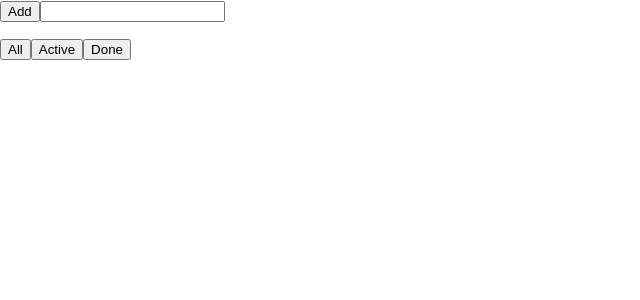
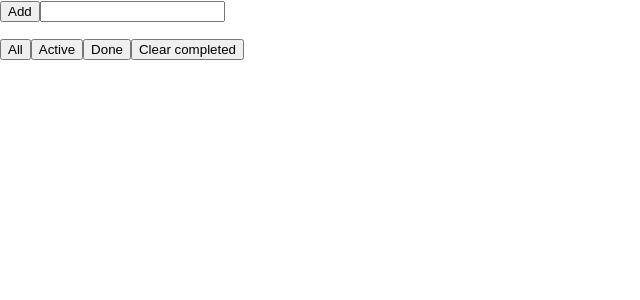
Before and after one commit to V-Jgenti-exceed/react_todo_app, a React (Create React App) app in the folder react_todo/: page / in a window 1280 px wide. Shown: the top 300 px of the page, without its empty margins (0-640 px from the left). Built offline with nearby package versions, Linux system fonts and the light colour scheme.

Commit message:
modified filter code style

```diff
--- a/react_todo/src/components/Filter.js
+++ b/react_todo/src/components/Filter.js
@@ -12,6 +12,7 @@ class Filter extends React.Component {
                 <button onClick={this.filter} value='All'>All</button>
                 <button onClick={this.filter} value='Active'>Active</button>
                 <button onClick={this.filter} value='Done'>Done</button>
+                <button>Clear completed</button>
             </div>
         )
     }
```
